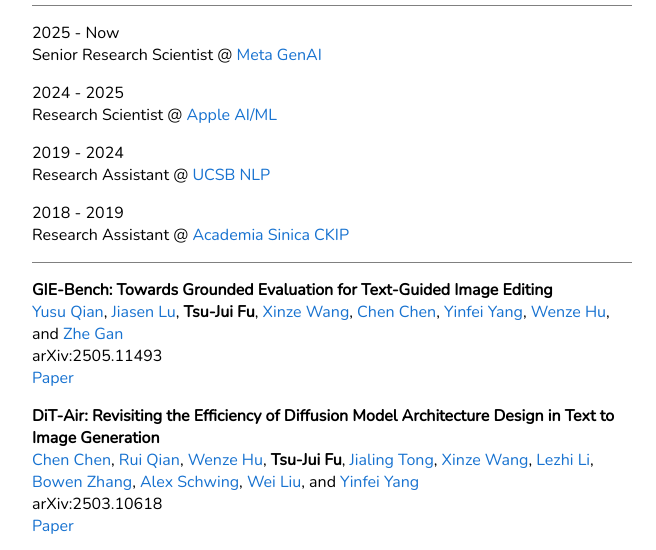
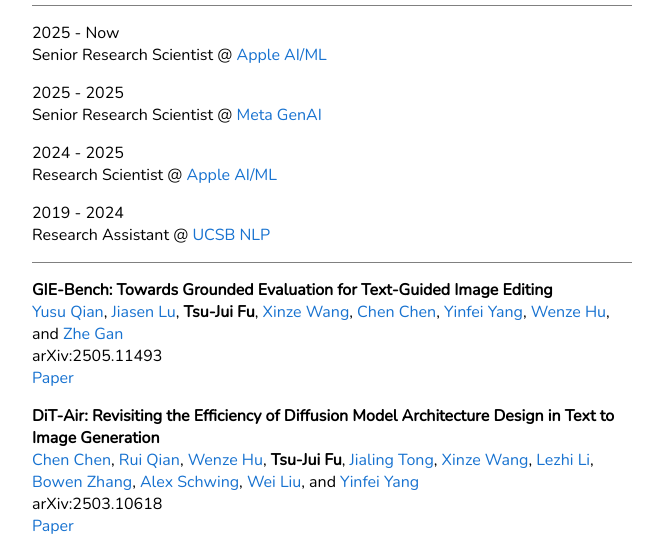
Before and after one commit to tsujuifu/tsujuifu.github.io, a plain HTML site: page index.html in a window 1280 px wide. Shown: the part 231-781 px from the top of the page, without its empty margins (308-964 px from the left). Drawn offline with nearby package versions, Linux system fonts and the light colour scheme; some icons are missing.

Commit message:
update 202511281800

```diff
--- a/index.html
+++ b/index.html
@@ -50,6 +50,10 @@
         <hr />
         <p>
             2025 - Now <br />
+            Senior Research Scientist @ <a href="https://machinelearning.apple.com" target="_blank">Apple AI/ML</a>
+        </p>
+        <p>
+            2025 - 2025 <br />
             Senior Research Scientist @ <a href="https://ai.meta.com" target="_blank">Meta GenAI</a>
         </p>
         <p>
@@ -59,10 +63,6 @@
         <p>
             2019 - 2024 <br />
             Research Assistant @ <a href="http://nlp.cs.ucsb.edu" target="_blank">UCSB NLP</a>
-        </p>
-        <p>
-            2018 - 2019 <br />
-            Research Assistant @ <a href="https://ckip.iis.sinica.edu.tw" target="_blank">Academia Sinica CKIP</a>
         </p>
         <hr />
         <p>
```
Also changed, not shown: 1 other file.
